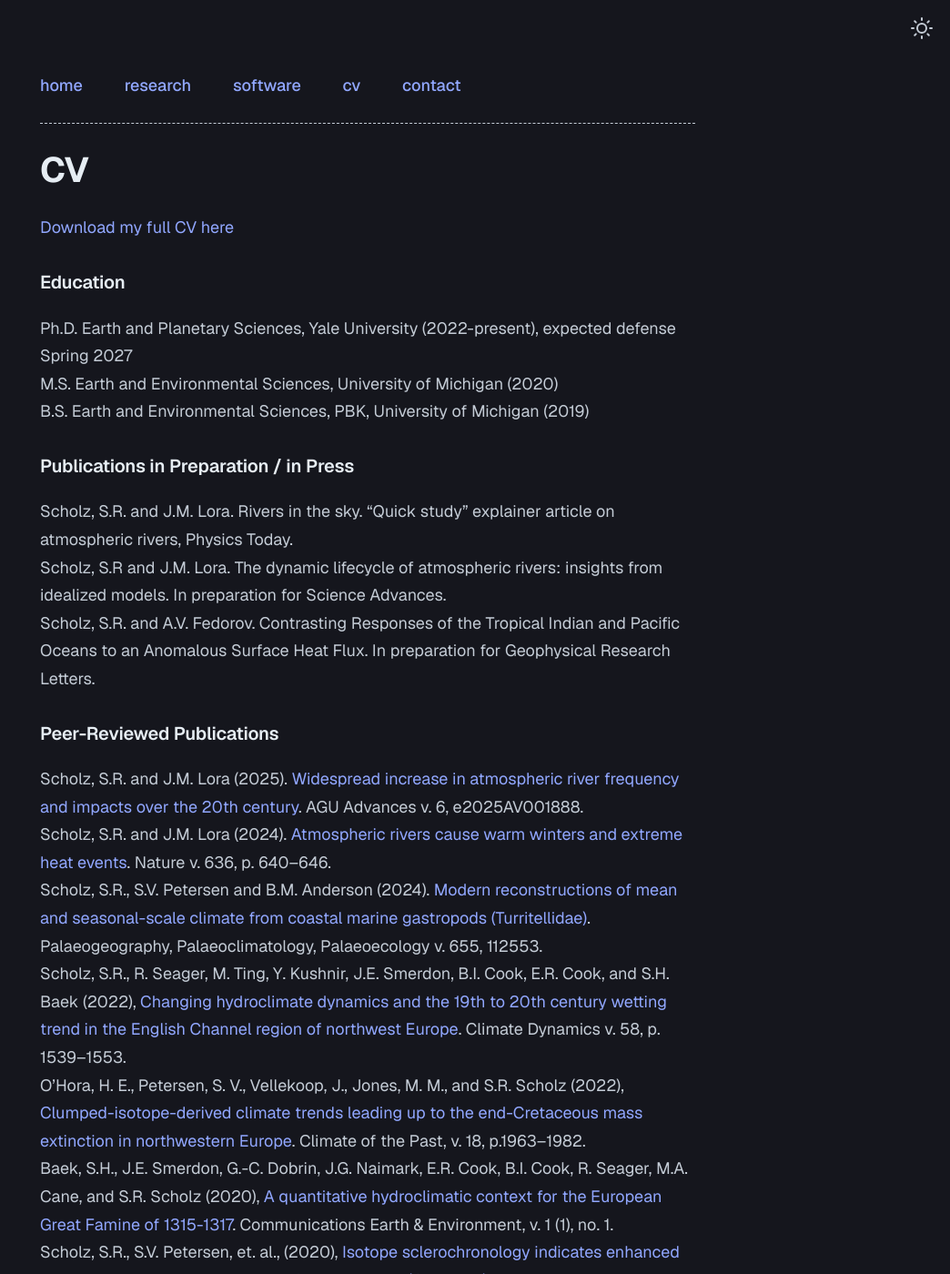
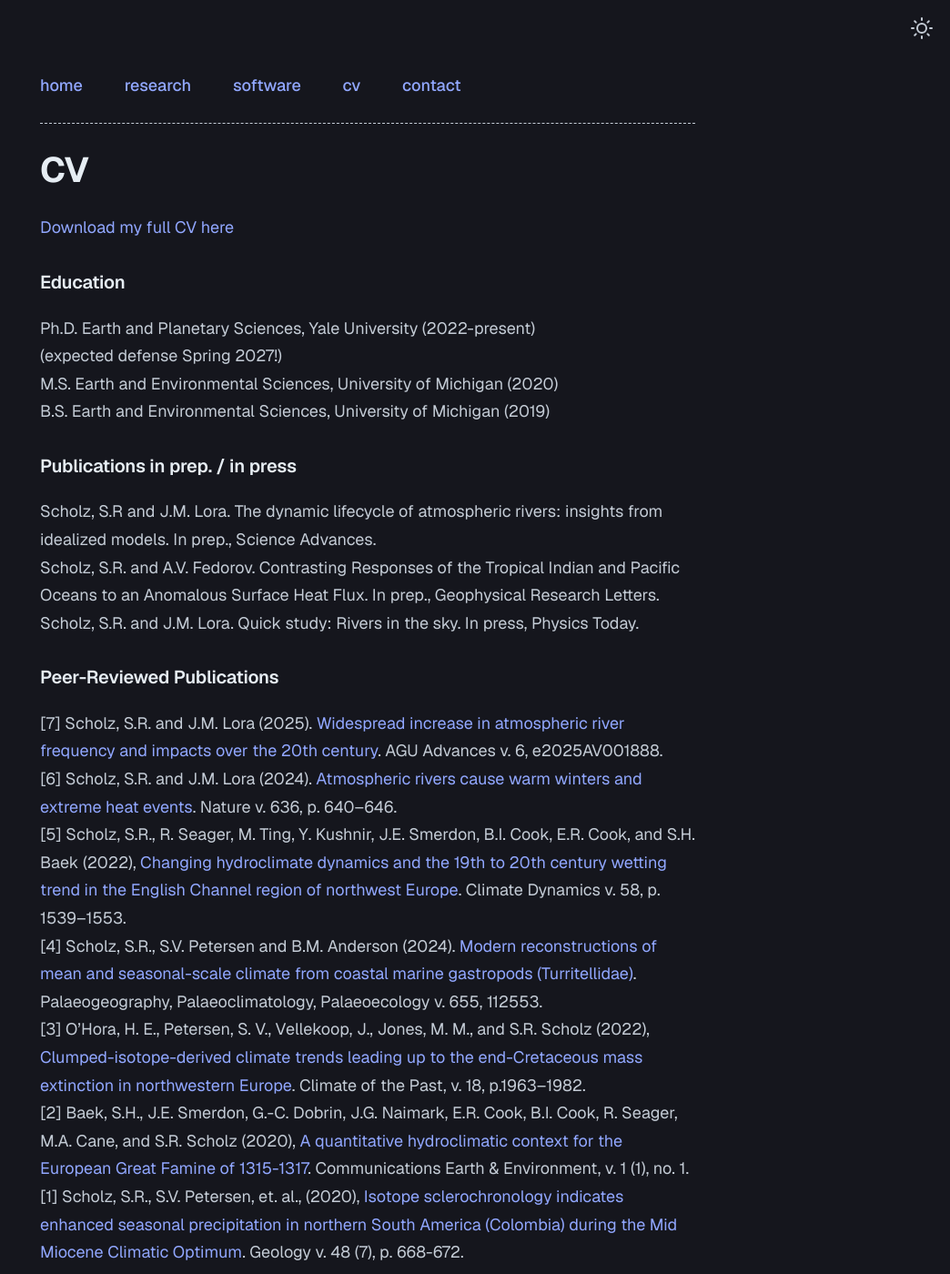
Before and after one commit to serenarscholz/serenarscholz.github.io, a Jekyll site: the page built from cv.md, in a window 1280 px wide and 1400 px high. Shown: the whole window at 91% size, without its empty margins (236-1280 px from the left). Built offline with Jekyll 4.4.1, drawn with Linux system fonts in a browser that asks for light colours; some of the changed text lies outside the part shown.

Commit message:
Update cv.md

```diff
--- a/cv.md
+++ b/cv.md
@@ -7,28 +7,29 @@ permalink: /cv/
 [Download my full CV here](/assets/CV_2026.pdf)
 
 ### Education
-Ph.D. Earth and Planetary Sciences, Yale University (2022-present), expected defense Spring 2027\
+Ph.D. Earth and Planetary Sciences, Yale University (2022-present)\
+(expected defense Spring 2027!)\
 M.S. Earth and Environmental Sciences, University of Michigan (2020)\
-B.S. Earth and Environmental Sciences, PBK, University of Michigan (2019)
+B.S. Earth and Environmental Sciences, University of Michigan (2019)
 
-### Publications in Preparation / in Press
-Scholz, S.R. and J.M. Lora. Rivers in the sky. “Quick study” explainer article on atmospheric rivers, Physics Today.\
-Scholz, S.R and J.M. Lora. The dynamic lifecycle of atmospheric rivers: insights from idealized models. In preparation for Science Advances.\
-Scholz, S.R. and A.V. Fedorov. Contrasting Responses of the Tropical Indian and Pacific Oceans to an Anomalous Surface Heat Flux. In preparation for Geophysical Research Letters.
+### Publications in prep. / in press
+Scholz, S.R and J.M. Lora. The dynamic lifecycle of atmospheric rivers: insights from idealized models. In prep., Science Advances.\
+Scholz, S.R. and A.V. Fedorov. Contrasting Responses of the Tropical Indian and Pacific Oceans to an Anomalous Surface Heat Flux. In prep., Geophysical Research Letters.
+Scholz, S.R. and J.M. Lora. Quick study: Rivers in the sky. In press, Physics Today.
 
 ### Peer-Reviewed Publications
-Scholz, S.R. and J.M. Lora (2025). [Widespread increase in atmospheric river frequency and impacts over the 20th century](https://doi.org/10.1029/2025AV001888). AGU Advances v. 6, e2025AV001888.\
-Scholz, S.R. and J.M. Lora (2024). [Atmospheric rivers cause warm winters and extreme heat events](https://doi.org/10.1038/s41586-024-08238-7). Nature v. 636, p. 640–646.\
-Scholz, S.R., S.V. Petersen and B.M. Anderson (2024). [Modern reconstructions of mean and seasonal-scale climate from coastal marine gastropods (Turritellidae)](https://doi.org/10.1016/j.palaeo.2024.112553). Palaeogeography, Palaeoclimatology, Palaeoecology v. 655, 112553.\
-Scholz, S.R., R. Seager, M. Ting, Y. Kushnir, J.E. Smerdon, B.I. Cook, E.R. Cook, and S.H. Baek (2022), [Changing hydroclimate dynamics and the 19th to 20th century wetting trend in the English Channel region of northwest Europe]( https://doi.org/10.1007/s00382-021-05977-5). Climate Dynamics v. 58, p. 1539–1553.\
-O'Hora, H. E., Petersen, S. V., Vellekoop, J., Jones, M. M., and S.R. Scholz (2022), [Clumped-isotope-derived climate trends leading up to the end-Cretaceous mass extinction in northwestern Europe](https://doi.org/10.5194/cp-18-1963-2022). Climate of the Past, v. 18, p.1963–1982.\
-Baek, S.H., J.E. Smerdon, G.-C. Dobrin, J.G. Naimark, E.R. Cook, B.I. Cook, R. Seager, M.A. Cane, and S.R. Scholz (2020), [A quantitative hydroclimatic context for the European Great Famine of 1315-1317](https://doi.org/10.1038/s43247-020-00016-3). Communications Earth & Environment, v. 1 (1), no. 1.\
-Scholz, S.R., S.V. Petersen, et. al., (2020), [Isotope sclerochronology indicates enhanced seasonal precipitation in northern South America (Colombia) during the Mid Miocene Climatic Optimum](https://doi.org/10.1130/G47235.1). Geology v. 48 (7), p. 668-672.
+[7] Scholz, S.R. and J.M. Lora (2025). [Widespread increase in atmospheric river frequency and impacts over the 20th century](https://doi.org/10.1029/2025AV001888). AGU Advances v. 6, e2025AV001888.\
+[6] Scholz, S.R. and J.M. Lora (2024). [Atmospheric rivers cause warm winters and extreme heat events](https://doi.org/10.1038/s41586-024-08238-7). Nature v. 636, p. 640–646.\
+[5] Scholz, S.R., R. Seager, M. Ting, Y. Kushnir, J.E. Smerdon, B.I. Cook, E.R. Cook, and S.H. Baek (2022), [Changing hydroclimate dynamics and the 19th to 20th century wetting trend in the English Channel region of northwest Europe]( https://doi.org/10.1007/s00382-021-05977-5). Climate Dynamics v. 58, p. 1539–1553.\
+[4] Scholz, S.R., S.V. Petersen and B.M. Anderson (2024). [Modern reconstructions of mean and seasonal-scale climate from coastal marine gastropods (Turritellidae)](https://doi.org/10.1016/j.palaeo.2024.112553). Palaeogeography, Palaeoclimatology, Palaeoecology v. 655, 112553.\
+[3] O'Hora, H. E., Petersen, S. V., Vellekoop, J., Jones, M. M., and S.R. Scholz (2022), [Clumped-isotope-derived climate trends leading up to the end-Cretaceous mass extinction in northwestern Europe](https://doi.org/10.5194/cp-18-1963-2022). Climate of the Past, v. 18, p.1963–1982.\
+[2] Baek, S.H., J.E. Smerdon, G.-C. Dobrin, J.G. Naimark, E.R. Cook, B.I. Cook, R. Seager, M.A. Cane, and S.R. Scholz (2020), [A quantitative hydroclimatic context for the European Great Famine of 1315-1317](https://doi.org/10.1038/s43247-020-00016-3). Communications Earth & Environment, v. 1 (1), no. 1.\
+[1] Scholz, S.R., S.V. Petersen, et. al., (2020), [Isotope sclerochronology indicates enhanced seasonal precipitation in northern South America (Colombia) during the Mid Miocene Climatic Optimum](https://doi.org/10.1130/G47235.1). Geology v. 48 (7), p. 668-672.
 
 ### Invited Talks
 Princeton Climate Dynamics & Impacts Seminar. “Atmospheric rivers cause warm winters and extreme heat events.” March 2025.
 
-### Conference Presentations  (* talk, † poster, o virtual due to COVID-19)
+### Conference Presentations  (* talk, † poster, ^ virtual due to COVID-19)
 *Scholz, S.R. and J.M. Lora. Atmospheric rivers and energy transport in a hierarchy of idealized models. EGU26 General Assembly, Vienna, Austria, May 2026.\
 *Scholz, S.R. and J.M. Lora. Atmospheric Rivers in a Hierarchy of Idealized Models. AMS Annual Meeting, Conference on Climate Variability and Change, Houston, TX, Jan. 2026.\
 *Scholz, S.R. and J.M. Lora. Atmospheric River Structure and Energy Transport in a Hierarchy of Idealized Models. AGU Fall Meeting, New Orleans, LA, Dec. 2025.\
@@ -36,8 +37,8 @@ Princeton Climate Dynamics & Impacts Seminar. “Atmospheric rivers cause warm w
 *Scholz, S.R. and J.M. Lora. Global impacts of atmospheric rivers on surface temperatures and heat fluxes. International Atmospheric Rivers Conference, La Jolla, CA, Jun. 2024.\
 *Scholz, S.R. and J.M. Lora. Atmospheric rivers cause extreme heat excursions and anomalously warm temperatures. AGU Fall Meeting, San Francisco, CA, Dec. 2023.\
 †Scholz, S.R. and J.M. Lora. How hot are atmospheric rivers? Yale Climate Day, New Haven, CT, May 2023.\
-oScholz, S.R. and S.V. Petersen. Challenges and advances in reconstructing mean and seasonal climate from turritellid gastropods. 6th International Sclerochronology Conference, Sep. 2022.\
-oScholz, S.R. and S.V. Petersen. Reconstructing seasonal-scale precipitation patterns from high-resolution oxygen isotope sclerochronology of coastal turritellid gastropods. GSA 2020 Connects, Oct. 2020.\
+^Scholz, S.R. and S.V. Petersen. Challenges and advances in reconstructing mean and seasonal climate from turritellid gastropods. 6th International Sclerochronology Conference, Sep. 2022.\
+^Scholz, S.R. and S.V. Petersen. Reconstructing seasonal-scale precipitation patterns from high-resolution oxygen isotope sclerochronology of coastal turritellid gastropods. GSA 2020 Connects, Oct. 2020.\
 †Scholz, S.R., R. Seager, M. Ting, and Y. Kushnir. Centennial Timescale Variability in Euro-Mediterranean Hydroclimate Since the Little Ice Age. AGU Fall Meeting, San Francisco, CA, Dec. 2019.\
 †Scholz, S.R., S.V. Petersen, et al.. Clumped isotope calibration for marine gastropods. Michigan Geophysical Union, Ann Arbor, MI, Apr. 2019.\
 *Scholz, S.R., S.V. Petersen, et al.. Isotope Schlerochronology and Tropical Seasonality During the Mid Miocene Climatic Optimum. Goldschmidt, Boston, MA, Aug. 2018.\
```
